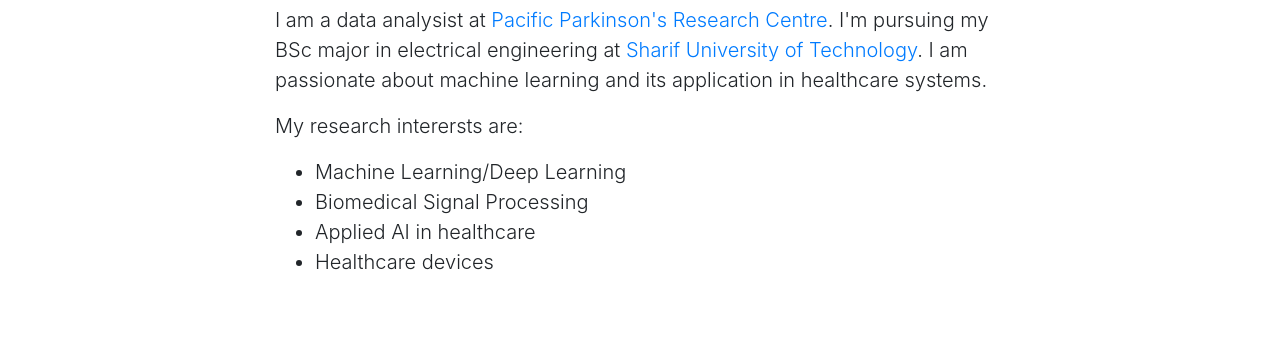
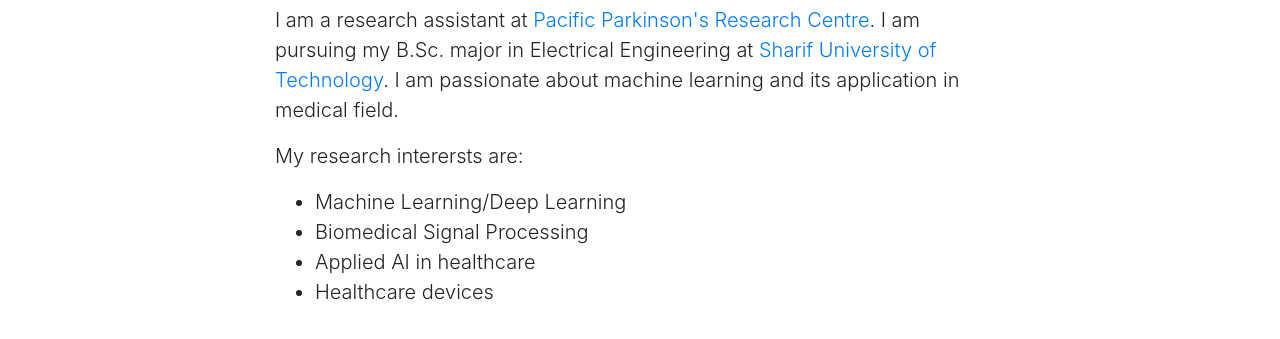
Before and after one commit to KiarashVaziri/kiarashvaziri.github.io, a website with bundled scripts: page index.html in a window 1280 px wide. Shown: the part 549-888 px from the top of the page. Built offline with nearby package versions, Linux system fonts and the light colour scheme.

Commit message:
Update index.html

```diff
--- a/index.html
+++ b/index.html
@@ -58,7 +58,7 @@
       <div class="row">
         <div class="col-lg-8 mx-auto">
           <h2>About me</h2>
-          <p class="lead">I am a data analysist at <a href="https://www.pacificparkinsons.org/"> Pacific Parkinson's Research Centre</a>. I'm pursuing my BSc major in electrical engineering at <a href="https://en.sharif.edu/"> Sharif University of Technology</a>. I am passionate about machine learning and its application in healthcare systems.</p>
+          <p class="lead">I am a research assistant at <a href="https://www.pacificparkinsons.org/"> Pacific Parkinson's Research Centre</a>. I am pursuing my B.Sc. major in Electrical Engineering at <a href="https://en.sharif.edu/"> Sharif University of Technology</a>. I am passionate about machine learning and its application in medical field.</p>
           <p class="lead"> My research interersts are:</p>
           <ul class="lead">
             <li> Machine Learning/Deep Learning</li>
```
